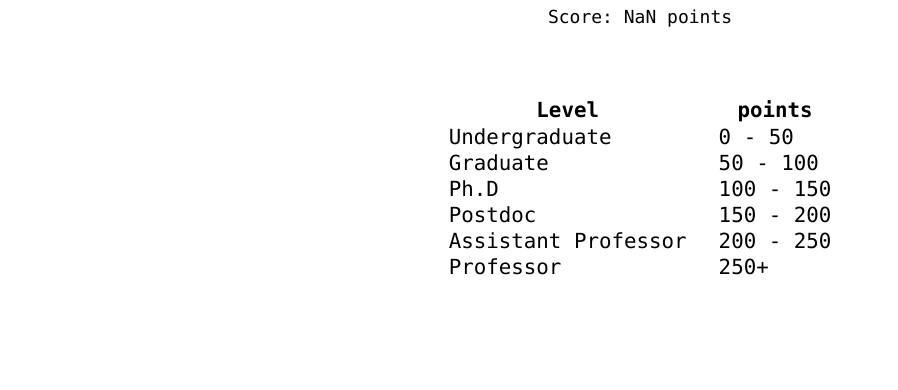
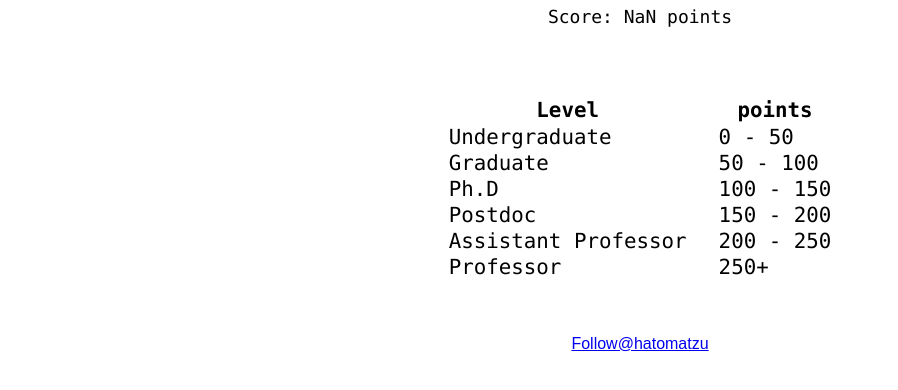
Before and after one commit to hatomatsu/Nshuto, a plain HTML site: page html/TypingLaTeX.html in a window 1280 px wide. Shown: the part 244-634 px from the top of the page, without its empty margins (0-898 px from the left). Drawn offline with nearby package versions, Linux system fonts and the light colour scheme; some packages are replaced by stand-ins of ours; a script that the page names is missing.

Commit message:
added new words and follow button below

```diff
--- a/html/TypingLaTeX.html
+++ b/html/TypingLaTeX.html
@@ -107,7 +107,10 @@
     "\\int_MPf(\\Omega)=(2\\pi)^n\\chi(M)",
     "\\phi=\\frac{1+\\sqrt{5}}{2}",
     "{}_nC_r",
-    "\\frac{1}{\\pi}=\\frac{2\\sqrt{2}}{99^2}\\sum_{n=0}^{\\infty}\\frac{(4n)!(1103+26390n)}{(4^n99^nn!)^{4}}"
+    "1+1=2",
+    "\\frac{1}{\\pi}=\\frac{2\\sqrt{2}}{99^2}\\sum_{n=0}^{\\infty}\\frac{(4n)!(1103+26390n)}{(4^n99^nn!)^{4}}" ,
+    "e=\\sum_{k=1}^\\infty\\frac{1}{k!}",
+    "e=2.718\\dots",
     ];
     let currentWordIndex = 0;
     let currentWord = words[currentWordIndex];
@@ -264,6 +267,18 @@
     </center>
   </div>
 
+  <div>
+    <center>
+      <br><br><br>
+      <a class="twitter-follow-button"
+      href="https://twitter.com/hatomatzu"
+      data-size="large"
+      data-show-count="true">
+      Follow@hatomatzu</a>
+      <script async src="https://platform.twitter.com/widgets.js" charset="utf-8"></script>
+    </center>
+  </div>
+
 
 
 </body>
```
